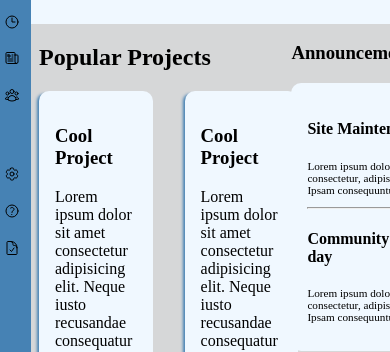
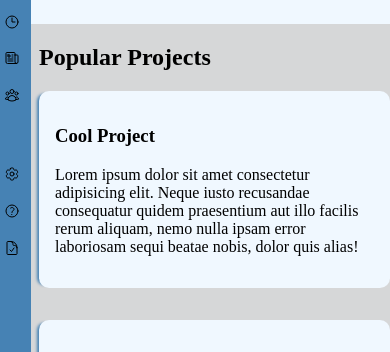
Before and after one commit to AJ-Gagliardo/dashboard, a plain HTML site: page index.html in a window 390 px wide. Shown: the part 148-500 px from the top of the page. Drawn offline with Linux system fonts and the light colour scheme.

Commit message:
Enhanced the mobile version so it can be viewed also on cellphones

```diff
--- a/styles.css
+++ b/styles.css
@@ -54,23 +54,6 @@ padding:0;
     width:100%;
 }
 
-@media screen and (max-width: 768px) {
-    .dashboard span {
-      display: none; /* Hide <span> elements on small screens */
-    }
-    .container{
-        display:grid;
-        grid-template-columns: 8vw 92vw;
-        grid-template-rows: 20% 80vh;
-    }
-
-.header-bot #greet, #userInfo{
-margin-left:8vw;
-}
-
-
-
-  }
 
 li{
     list-style: none;
@@ -232,6 +215,7 @@ align-self: center;
 .right-side-content{
     flex:20%;
     margin-right:2vw;
+    margin-left:2vw;
 }
 
 .projects-grid{
@@ -254,6 +238,7 @@ align-self: center;
     background-color: aliceblue;
     border-radius:10px;
     padding:1rem;
+
 
 }
 
@@ -300,3 +285,35 @@ padding:0;
     width:2rem;
     border-radius: 50%;;
 }
+
+
+/* MEDIA, TRYING TO MAKE IT MOBILE FRIENDLY */
+
+
+@media screen and (max-width: 768px) {
+    .dashboard span {
+      display: none; /* Hide <span> elements on small screens */
+    }
+    .container{
+        display:grid;
+        grid-template-columns: 8vw 92vw;
+        grid-template-rows: 20% 80vh;
+    }
+
+.header-bot #greet, #userInfo{
+margin-left:8vw;
+}
+
+.content{
+    flex-direction:column;
+}
+
+.projects-grid{
+    display:grid;
+    grid-template-columns: 1fr;
+    grid-template-row:auto;
+    gap:2rem;
+}
+
+
+  }
```
